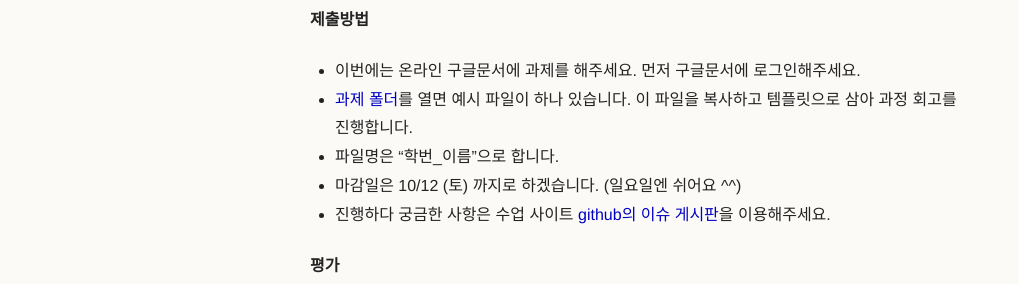
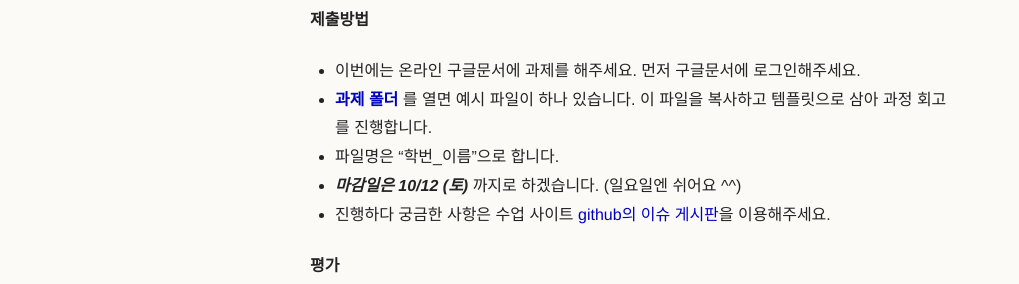
Before and after one commit to picxenk/SIA2019ArtGame, a Jekyll site: the page built from homework.md, in a window 1280 px wide and 900 px high, scrolled down 2134 px. Shown: the part 410-694 px from the top of the window, without its empty margins (0-1019 px from the left). Built offline with Jekyll 4.4.1, drawn with Linux system fonts in a browser that asks for light colours; our own code applies the rules of GitHub Pages for plain Markdown files; a script that is not in the unit is left out; the repository's description, which GitHub fills in, is left out.

```diff
--- a/homework.md
+++ b/homework.md
@@ -65,9 +65,9 @@
 
 **제출방법**
  * 이번에는 온라인 구글문서에 과제를 해주세요. 먼저 구글문서에 로그인해주세요.
- * [과제 폴더](https://drive.google.com/drive/folders/1mpnglmL9HTCzJWQABKuO6EpvBTRtCqk2)를 열면 예시 파일이 하나 있습니다. 이 파일을 복사하고 템플릿으로 삼아 과정 회고를 진행합니다.
+ * **[과제 폴더](https://drive.google.com/drive/folders/1mpnglmL9HTCzJWQABKuO6EpvBTRtCqk2)** 를 열면 예시 파일이 하나 있습니다. 이 파일을 복사하고 템플릿으로 삼아 과정 회고를 진행합니다.
  * 파일명은 "학번_이름"으로 합니다.
- * 마감일은 10/12 (토) 까지로 하겠습니다. (일요일엔 쉬어요 ^^)
+ * ***마감일은 10/12 (토)*** 까지로 하겠습니다. (일요일엔 쉬어요 ^^)
  * 진행하다 궁금한 사항은 수업 사이트 [github의 이슈 게시판](https://github.com/picxenk/SIA2019ArtGame/issues)을 이용해주세요.
 
 **평가**
```
